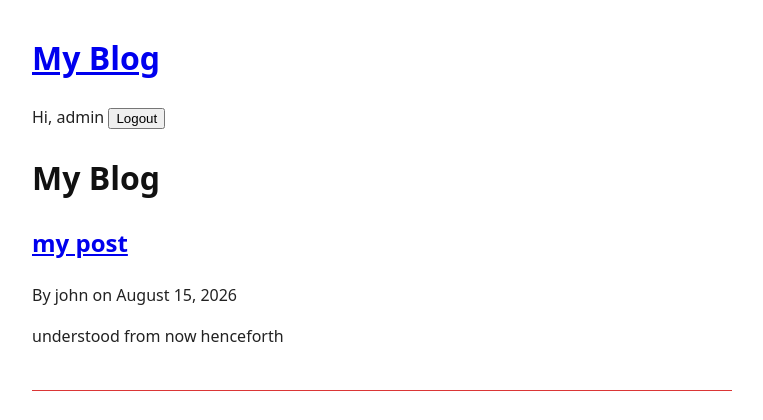
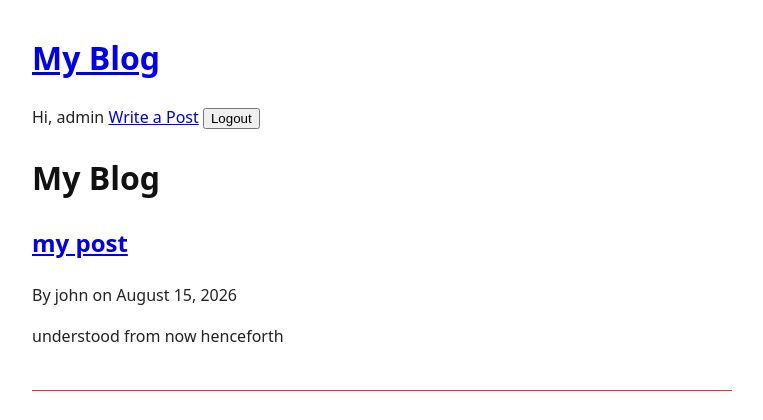
Before and after one commit to famegy/myblog, a Django app: page /blog/ in a window 1280 px wide. Shown: the top 420 px of the page, without its empty margins (258-1021 px from the left). Run offline with Django 5.2, Linux system fonts and the light colour scheme; a user stored in the database is signed in; data comes from the database, SQL or seed files in the repository; both versions use the stored data as it was after the commit.

Commit message:
creating the user front-end publishing page

```diff
--- a/blog/templates/blog/base.html
+++ b/blog/templates/blog/base.html
@@ -9,6 +9,8 @@
     <nav>
       {% if user.is_authenticated %}
       <span>Hi, {{ user.username }}</span>
+      <a href="{% url 'post_create' %}">Write a Post</a>
+
       <form method="post" action="{% url 'logout' %}" style="display: inline">
         {% csrf_token %}
         <button type="submit">Logout</button>
--- a/blog/urls.py
+++ b/blog/urls.py
@@ -3,5 +3,6 @@ from . import views
 
 urlpatterns = [
   path('', views.post_list, name='post_list'),
+  path('new/', views.post_create, name='post_create'),
   path('<slug:slug>/', views.post_detail, name='post_detail')
 ]
--- a/blog/views.py
+++ b/blog/views.py
@@ -1,7 +1,9 @@
-from django.shortcuts import render, get_object_or_404
+from django.shortcuts import render, get_object_or_404, redirect
 from django.http import HttpResponse
 from .models import Post
 from django.core.paginator import Paginator
+from django.contrib.auth.decorators import login_required
+from .forms import PostForm
 
 # Create your views here.
 def post_list(request):
@@ -15,3 +17,19 @@ def post_detail(request, slug):
   post = get_object_or_404(Post, slug=slug, is_published=True)
 
   return render(request, 'blog/post_detail.html', {'post': post})
+
+
+@login_required
+def post_create(request):
+    if request.method == 'POST':
+        form = PostForm(request.POST)
+        if form.is_valid():
+            post = form.save(commit=False)
+            post.author = request.user
+            post.save()
+            return redirect('post_detail', slug=post.slug)
+
+    else:
+        form = PostForm()
+
+    return render(request, 'blog/post_form.html', {'form': form})
--- a/learnt.txt
+++ b/learnt.txt
@@ -7,3 +7,5 @@ redirect('post_list)- sends them to the homepage once done **you have to import
 {{ from.as_p }}- renders the form with all fields i.e user password and confirm password wrapped in <p>
 LoginView.as_view(template_name='accounts/login.html')- django built in  view that points out to its own template rather than the inbuilt one.
 LogoutView.as_view(next_page='post_list')- logs the user out and redirects them to the bloghomepage.next_page**takes url name and not row path
+UserCreationForm(request.POST)-This creates a new form of the data.request.POST contains the form which is checked before if it is a POST operation.
+login(request, user)-this tells django "remember this user is now authenticated"
```
Also changed, not shown: accounts/views.py (+4 -4 lines), blog/forms.py (added, +7 -0 lines), blog/templates/blog/post_form.html (added, +16 -0 lines), db.sqlite3.
